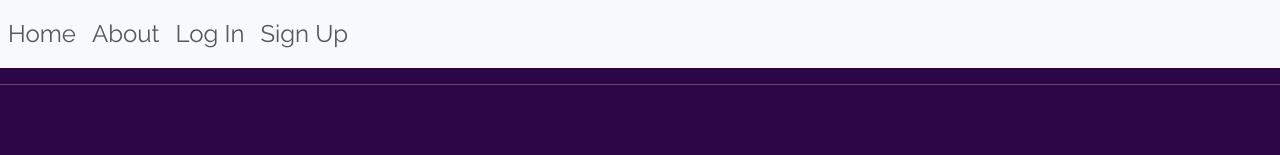
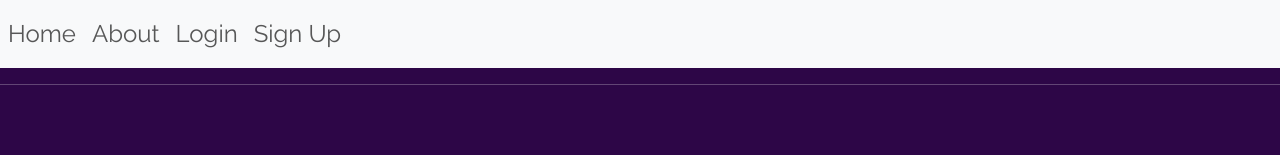
Before and after one commit to sc222rb/HelloNihongoKids, a React (Create React App) app in the folder client/: page / in a window 1280 px wide. Shown: the top 155 px of the page. Built offline with nearby package versions, Linux system fonts and the light colour scheme.

Commit message:
fixed the texts

```diff
--- a/client/src/components/Layout/Layout.js
+++ b/client/src/components/Layout/Layout.js
@@ -22,11 +22,11 @@
               <>
                 <Nav.Link as={Link} to="/game">Game</Nav.Link>
                 <Nav.Link as={Link} to="/profile">Profile</Nav.Link>
-                <Nav.Link as={Link} to="/logout">Log Out</Nav.Link>
+                <Nav.Link as={Link} to="/logout">Logout</Nav.Link>
               </>
             ) : (
               <>
-                <Nav.Link as={Link} to="/login">Log In</Nav.Link>
+                <Nav.Link as={Link} to="/login">Login</Nav.Link>
                 <Nav.Link as={Link} to="/signup">Sign Up</Nav.Link>
               </>
             )}
```
Also changed, not shown: 1 other file (tests, documents, lock files or other folders).
